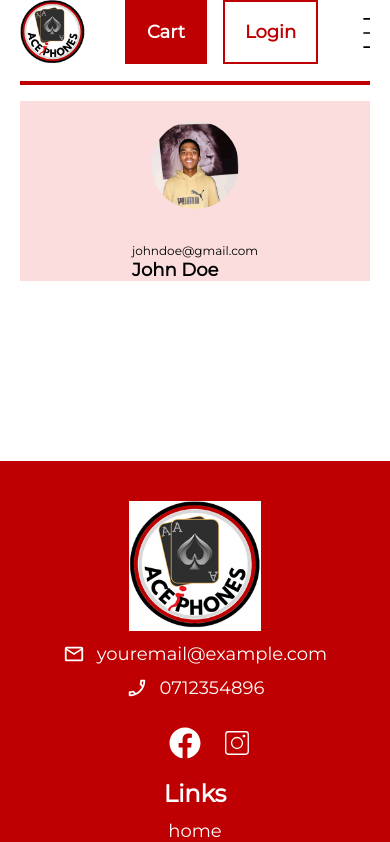
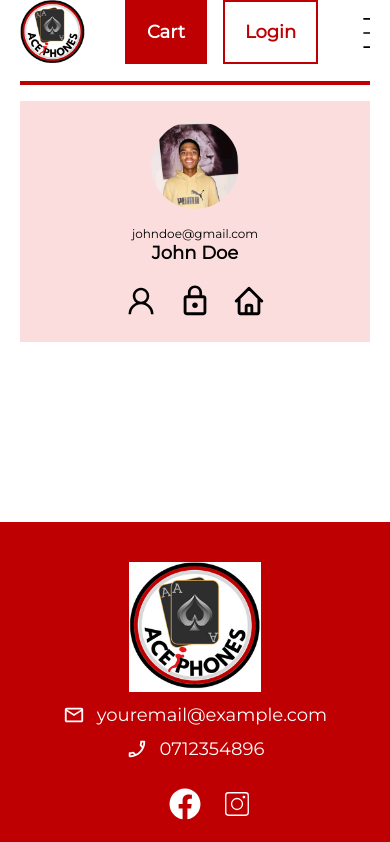
Before and after one commit to Andile-coder/iphone_store, a React (Vite) app: page /account in a window 390 px wide. Shown: the top 842 px of the page. Built offline with nearby package versions, Linux system fonts and the light colour scheme; some icons are missing.

Commit message:
profile navigator mobile responsive

```diff
--- a/src/pages/account/Account.jsx
+++ b/src/pages/account/Account.jsx
@@ -5,6 +5,9 @@ import user from "../../assets/user.jpg";
 import { Link, Outlet, useNavigate } from "react-router-dom";
 import AccountNavCard from "../../components/cards/accountNavCard/AccountNavCard";
 import Footer from "./../../components/footer/Footer";
+import { AiOutlineUser } from "react-icons/ai";
+import { MdLockOutline } from "react-icons/md";
+import { HiOutlineHome } from "react-icons/hi";
 const Account = () => {
   const [pages, setPages] = useState([
     {
@@ -12,18 +15,21 @@ const Account = () => {
       name: "Profile",
       index: 0,
       active: true,
+      icon: <AiOutlineUser size={34} />,
     },
     {
       path: "account/password",
       name: "Password",
       index: 1,
       active: false,
+      icon: <MdLockOutline size={34} />,
     },
     {
       path: "account/addressdetails",
       name: "Address Details",
       index: 2,
       active: false,
+      icon: <HiOutlineHome size={34} />,
     },
     // {
     //   path: "account/carddetails",
@@ -71,6 +77,18 @@ const Account = () => {
                   />
                 ))}
               </div>
+              <div className={styles.container_content_cont_nav_mobile_items}>
+                {pages.map((page) => (
+                  <Link
+                    to={page.path}
+                    className={
+                      styles.container_content_cont_nav_mobile_items_item
+                    }
+                  >
+                    {page.icon}
+                  </Link>
+                ))}
+              </div>
             </div>
             <div className={styles.container_content_cont_details}>
               <Outlet />
--- a/src/pages/account/account.module.scss
+++ b/src/pages/account/account.module.scss
@@ -53,6 +53,9 @@
         &_items {
           margin-top: 40px;
         }
+        &_mobile_tems {
+          display: none;
+        }
       }
       &_details {
         margin-left: 46px;
@@ -74,13 +77,32 @@
       width: 100% !important;
       &_nav {
         height: 100% !important;
+        display: flex;
+        flex-direction: column;
+
+        gap: 20px;
         &_user {
           display: flex;
           width: 100%;
           margin-top: 20px;
+          &_text {
+            margin-top: 15px;
+            text-align: center;
+          }
         }
         &_items {
           display: none;
+        }
+        &_mobile_items {
+          display: flex;
+          justify-content: center;
+          align-items: center;
+          gap: 20px;
+          margin-bottom: 20px;
+          &_item {
+            color: #000;
+            text-decoration: none !important;
+          }
         }
       }
       &_details {
```
